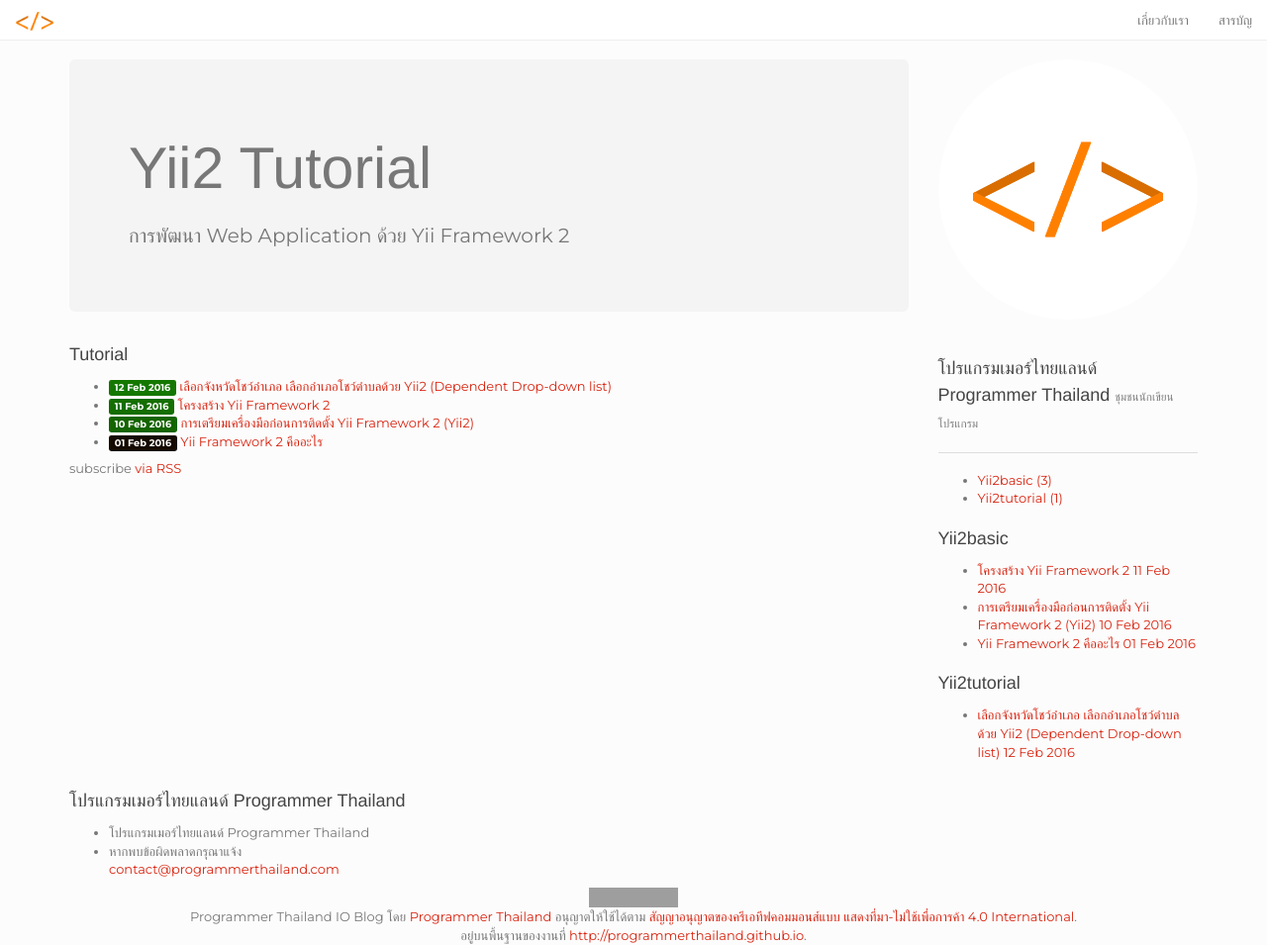
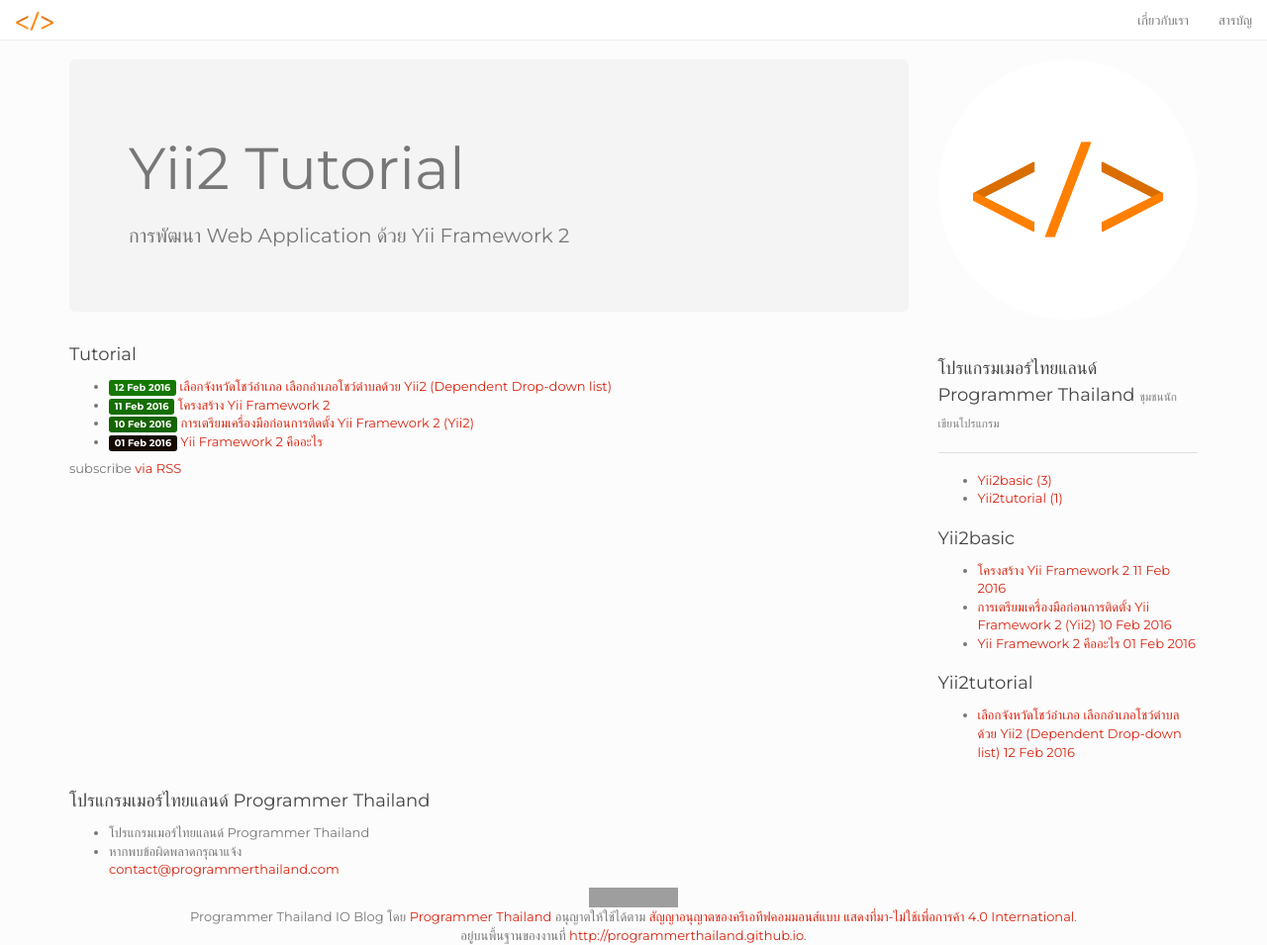
Before and after one commit to ProgrammerThailand/programmerthailand.github.io, a Jekyll site: the page built from index.html, in a window 1280 px wide and 955 px high. Shown: the whole window at 99% size. Built offline with Jekyll 4.4.1, drawn with Linux system fonts in a browser that asks for light colours; nearby versions of some CDN libraries; some web fonts are replaced; comment, search, counter and statistics services are not loaded; grey boxes are pictures that could not be loaded.

Commit message:
add font

```diff
--- a/css/style.css
+++ b/css/style.css
@@ -8,5 +8,5 @@
     font-family: 'Montserrat', sans-serif;
 }
 h1,h2,h3{
-    font: 400 18px/1.5 THK2DJuly8, "Helvetica Neue", Helvetica, Arial, sans-serif;
+    font: 400 18px/1.5 THK2DJuly8, 'Montserrat', "Helvetica Neue", Helvetica, Arial, sans-serif;
 }
```
